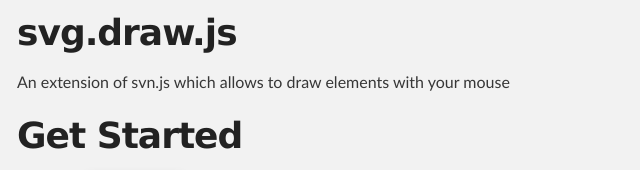
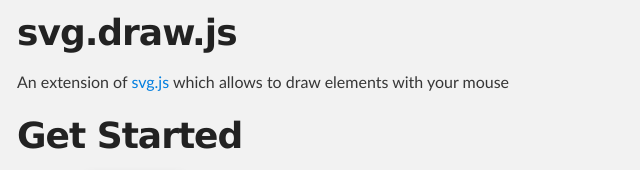
Before and after one commit to svgdotjs/svg.draw.js, a plain HTML site: page index.html in a window 1280 px wide. Shown: the part 290-460 px from the top of the page, 303-943 px from the left. Drawn offline with Linux system fonts and the light colour scheme.

Commit message:
Added Link to svg.js

```diff
--- a/index.html
+++ b/index.html
@@ -36,7 +36,7 @@
         <h1>
 <a id="svgdrawjs" class="anchor" href="#svgdrawjs" aria-hidden="true"><span class="octicon octicon-link"></span></a>svg.draw.js</h1>
 
-<p>An extension of svn.js which allows to draw elements with your mouse</p>
+<p>An extension of <a href="https://github.com/wout/svg.js">svg.js</a> which allows to draw elements with your mouse</p>
 
 <h1>
 <a id="get-started" class="anchor" href="#get-started" aria-hidden="true"><span class="octicon octicon-link"></span></a>Get Started</h1>
```
